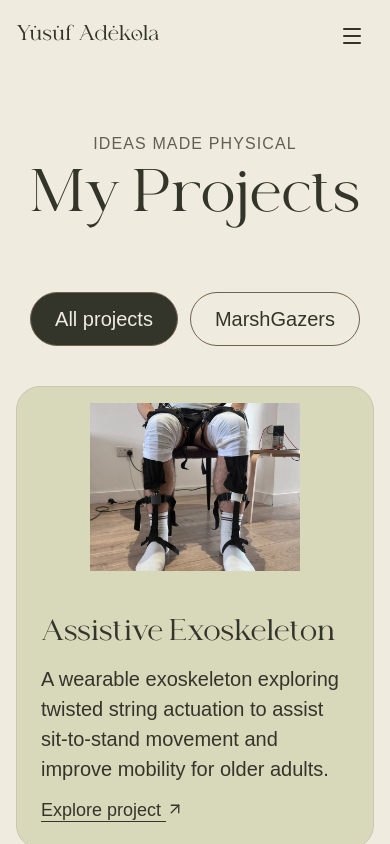
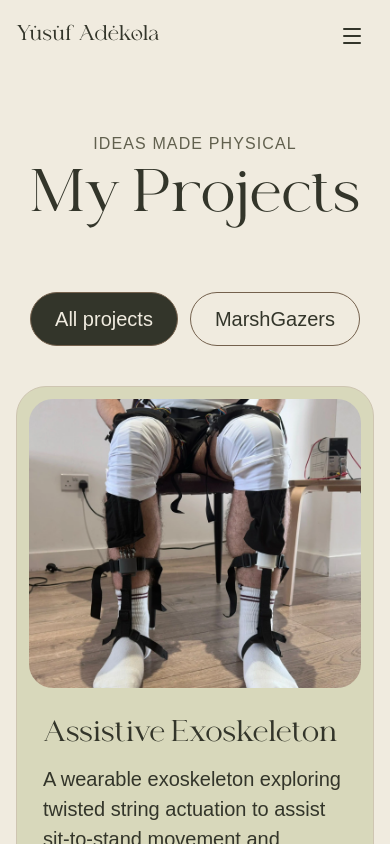
Before and after one commit to Mobolade0/portfolio, a Next.js app: page /projects in a window 390 px wide. Shown: the top 844 px of the page. Built offline with nearby package versions, Linux system fonts and the light colour scheme.

Commit message:
Refine mobile font, project images and disclosure

```diff
--- a/app/globals.css
+++ b/app/globals.css
@@ -6,6 +6,14 @@
     local("Tw Cen MT"),
     local("Tw Cen MT Regular"),
     url("/fonts/TwCenMT-Regular.woff2") format("woff2");
+  font-weight: 400;
+  font-style: normal;
+  font-display: swap;
+}
+
+@font-face {
+  font-family: "Tw Cen MT Web";
+  src: url("/fonts/TwCenMT-Regular.woff2") format("woff2");
   font-weight: 400;
   font-style: normal;
   font-display: swap;
@@ -1943,3 +1951,71 @@ body { font-size: clamp(1.125rem, 1.25vw, 1.5rem); }
   flex: 0 0 auto;
   vertical-align: -0.16em;
 }
+
+
+/* Homepage disclosure and mobile project refinements */
+.desktop-project-note-marker {
+  margin-left: 0.15em;
+}
+
+.project-ai-note {
+  margin: 12px 0 36px;
+  max-width: 42rem;
+  font-size: .68rem;
+  line-height: 1.45;
+  color: var(--muted);
+  opacity: .82;
+}
+
+@media (max-width: 999px) {
+  body,
+  button,
+  input,
+  textarea,
+  select,
+  .eyebrow,
+  .metadata,
+  .profile-detail,
+  .motion-toggle,
+  .image-note,
+  .work-bottom,
+  .project-summary {
+    font-family: "Tw Cen MT Web", "Avenir Next", Avenir, "Century Gothic", Futura, Arial, sans-serif;
+  }
+
+  .desktop-project-note-marker,
+  .project-ai-note {
+    display: none;
+  }
+}
+
+@media (max-width: 600px) {
+  .catalog-card {
+    border-radius: 30px;
+  }
+
+  .catalog-card > img {
+    width: calc(100% - 24px);
+    height: clamp(260px, 74vw, 430px);
+    margin: 12px auto 0;
+    padding: 0;
+    object-fit: cover;
+    border-radius: 24px;
+  }
+
+  .catalog-card > div {
+    padding: 24px 26px 28px;
+  }
+
+  .catalog-marsh-heading > img {
+    width: min(72vw, 320px);
+    border-radius: 22px;
+  }
+
+  .about-cover > img {
+    width: 100%;
+    max-height: none;
+    object-fit: cover;
+    border-radius: 30px;
+  }
+}
```
